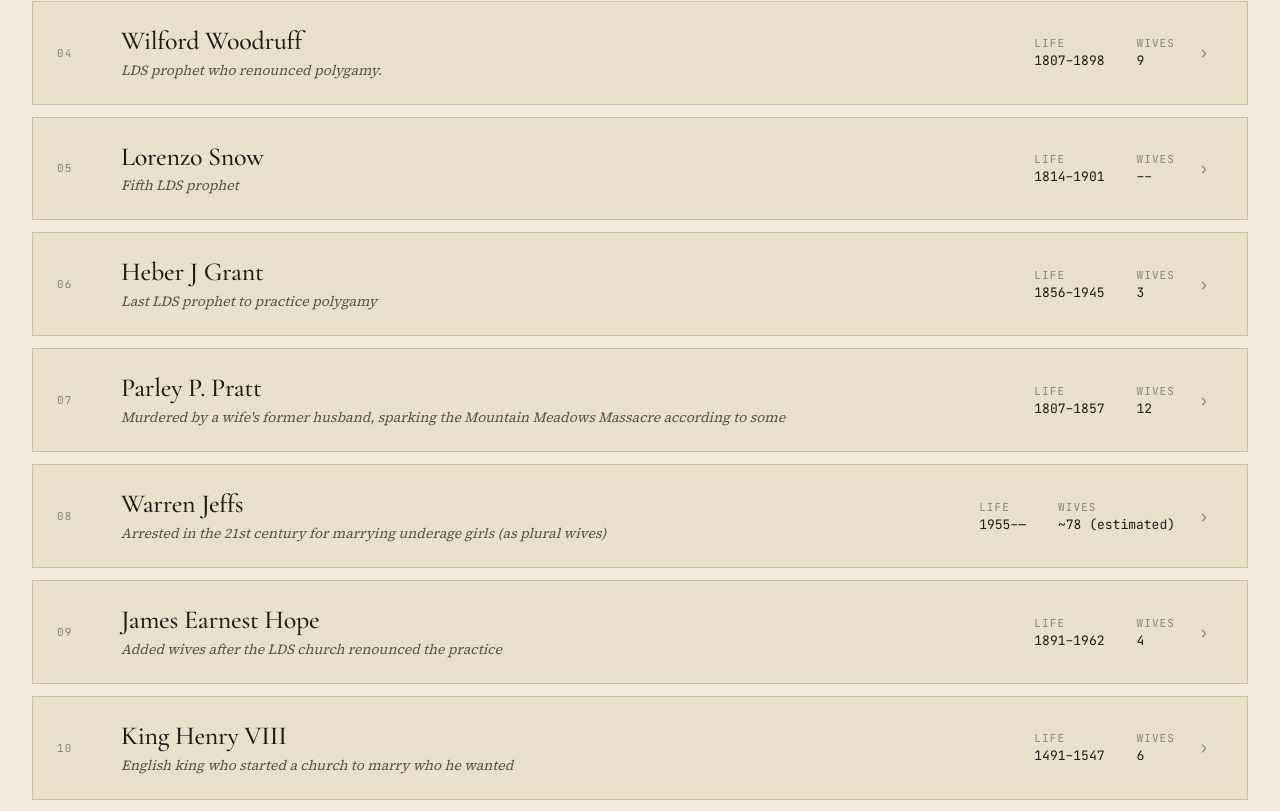
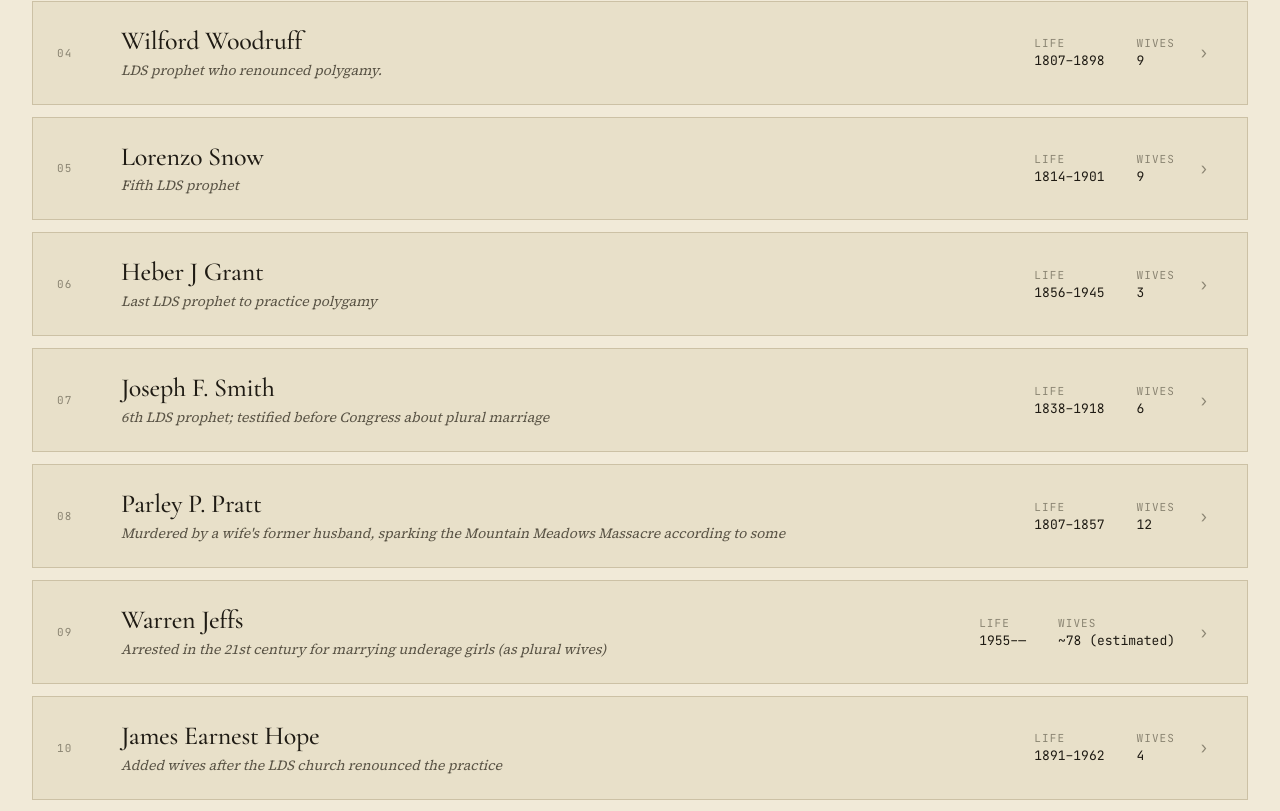
Before and after one commit to thelinguist/charting-polygamy, a Next.js app in the folder apps/ui/: page /charting-polygamy/gallery in a window 1280 px wide. Shown: the part 676-1487 px from the top of the page. Built offline with nearby package versions, Linux system fonts and the light colour scheme.

Commit message:
feat: Added Joseph F Smith

```diff
--- a/apps/ui/src/constants/pre-baked.ts
+++ b/apps/ui/src/constants/pre-baked.ts
@@ -106,13 +106,28 @@
         born: 1814,
         died: 1901,
         tags: [GalleryTags.prophet],
-        data: "hZRNi9swEIb_ipmzBRpZ8tctlKVhaWAhhx5KD0qtbQyO1FUcShPy34s-YjnOLnsdvdIz886MLqChhW_GKn022Vabv5DDnxHay3sHO2gBa-SEckILyKFzgYYiQUqQQg4HaH9c4Oh1XBB3UkEOEtqC5vAbWsKu-VzACcMoQC_AuaC8eyEK8BOBmJ3XhDpJPOfhgToJROFSp00UNEHAZ4KK0IJQEQSceQErZ4LGu8GjQARBlQQVuhyQBYGovIDj9ec1h3HwfjmrN9L-y1adHHqtsq-m66TtkuXMZ1FDDsPBNefBYeUDTU2QEVbDNfYmRUKBMX-XnYNupZX7bKV19mL78dd-zmQlQSSseYcZm6ZC96nTFXRipohnYh0ajxP1y17awYyjyjbK2n4Ysu3bqbfqmNjCvYAP7HJRr3C9I0ykeqeIZ7M4dGFmHHsire3VmK0OaujlAxgbdx2Lz8ANJVS4piajb5EALgNY3LhPg5La2GxtTuN5whWM0JogX-LS2EZcGdNKuHJK1HksYp315LG0xo_S2tjR6ORsmAexIM72QE1zz1ybk7O3SCiQRyK_Ef0APw39We7UuF8UyoM7y4bOtkvdfyVpmEp3s4hYjL6GDXTYl71RO3Xr53djOnt6fU3gsDlLh2db-xHYjQIjGCcJqwiu7ndn02vdq-xZ6aNKLgsx_Yhz6uwr-LDc2k0aZfd99d_Ffw",
+        data: "hZRNi9swEIb_ipmzBRpZ8tctlKVhaWAhhx5KD0qtbQyO1FUcShPy34s-YjnOLnsdvdIz886MLqChhW_GKn022Vabv5DDnxHay3sHO2gBa-SEckILyKFzgYYiQUqQQg4HaH9c4Oh1XBB3UkEOEtqC5vAbWsKu-VzACcMoQC_AuaC8eyEK8BOBmJ3XhDpJPOfhgToJROFSp00UNEHAZ4KK0IJQEQSceQErZ4LGu8GjQARBlQQVuhyQBYGovIDj9ec1h3HwfjmrN9L-y1adHHqtsq-m66TtkuXMZ1FDDsPBNefBYeUDTU2QEVbDNfYmRUKBMX-XnYNupZX7bKV19mL78dd-zmQlQSSseYcZm6ZC96nTFXRipohnYh0ajxP1y17awYyjyjbK2n4Ysu3bqbfqmNjCvYAP7HJRr3C9I0ykeqeIZ7M4dGFmHHstre3VmK0OaujlAxgbdx2Lz8ANJVS4piajb5EALgNY3LhPg5La2GxtTuN5whWM0JogX-LS2EZcGdNKuHJK1HksYp315LG0xo_S2tjR6ORsmAexIM72QE1zz1ybk7O3SCiQRyK_Ef0APw39We7UuF8UyoM7y4bOtkvdfyVpmEp3s4hYjL6GDXTYl71RO3Xr53djOnt6fU3gsDlLh2db-xHYjQIjGCcJqwiu7ndn02vdq-xZ6aNKLgsx_Yhz6uwr-LDc2k0aZfd99d_Ffw",
         source: {
             href: "https://en.wikipedia.org/wiki/Lorenzo_Snow",
             text: "Wikipedia",
         },
+        wifeCount: 9,
     },
     heberGrantChart,
+    {
+        name: "Joseph F. Smith",
+        notability: "6th LDS prophet; testified before Congress about plural marriage",
+        born: 1838,
+        died: 1918,
+        wifeCount: 6,
+        tags: [GalleryTags.prophet],
+        data: "dZNBb9swDIX_isCzOVCSpUi-FUN7aLvLstuwg5IYtTHZKRx3Qxfkvw-SHMtJmyv5zM_vkTpCDxU87g_1a8MevrB1144NFPA6QnW80dtABdxIg5wjl1DALhQsTwULBXRQ_TzCIeqURSqRFBTgoBJUwAtU8lSc-1ojqdxfxT6nhcAgSSQ-CWwS8CxY8eUEKZJAZIGRyAWSToJSJYFdCEqkyUsWCH36dSpg9NFMiOK5_tMOjt31fT2ONfvq3fB7zqMUYUb8Td-F8D7Yr5OdFZJGTnCagjPGzF86qHhKAGNEcQFvvu0de3bd5rDvM8_GOeaKt4izvlzLmWeljm5p4unES5EH4NoNrmH33tc9-95uGzfsDjNWEZJBUV5j85ImrAoFITJ2rlzYTIsM2PvdJy4Vj3PlFW6x8lsuhUYSKMzF3WE6i4C78-22DrtkT223cd5npkGy6VyWzMUV3WKWOkjiEwhMNTHtmfnNDe_sh3v3-4Gtt81fN4z_ZqxW4VIkXWPzbd7Cqog9PwBuEjbe738",
+        note: "Joseph F. Smith served as the 6th President of the LDS Church from 1901 to 1918. He was a nephew of Joseph Smith and son of Hyrum Smith, both killed in 1844. He married six women; his first wife Levira Clark was divorced in 1867. In 1904, he testified before the U.S. Senate during the Reed Smoot hearings, openly admitting to cohabiting with his plural wives and fathering children by them, leading Congress to consider but ultimately not pass a constitutional amendment banning polygamy. Two of his wives, the Lambsons, are biological sisters",
+        source: {
+            href: "https://history.churchofjesuschrist.org/chd/individual/joseph-fielding-smith-1838?lang=eng",
+            text: "LDS Church History Biographical Database",
+        },
+    },
     parleyPrattChart,
     warrenJeffsChart,
     {
```
Also changed, not shown: 1 other file (tests, documents, lock files or other folders).
